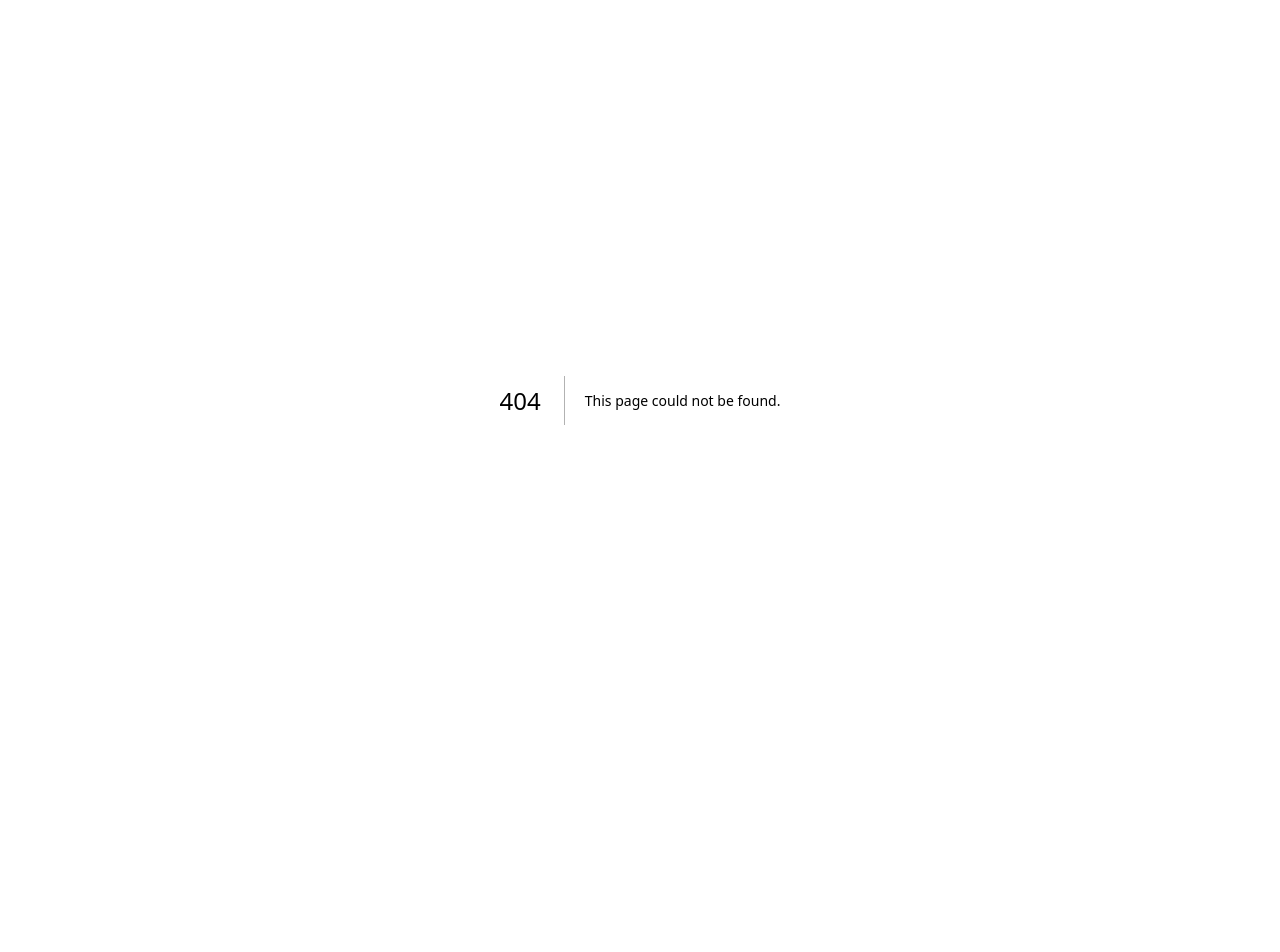
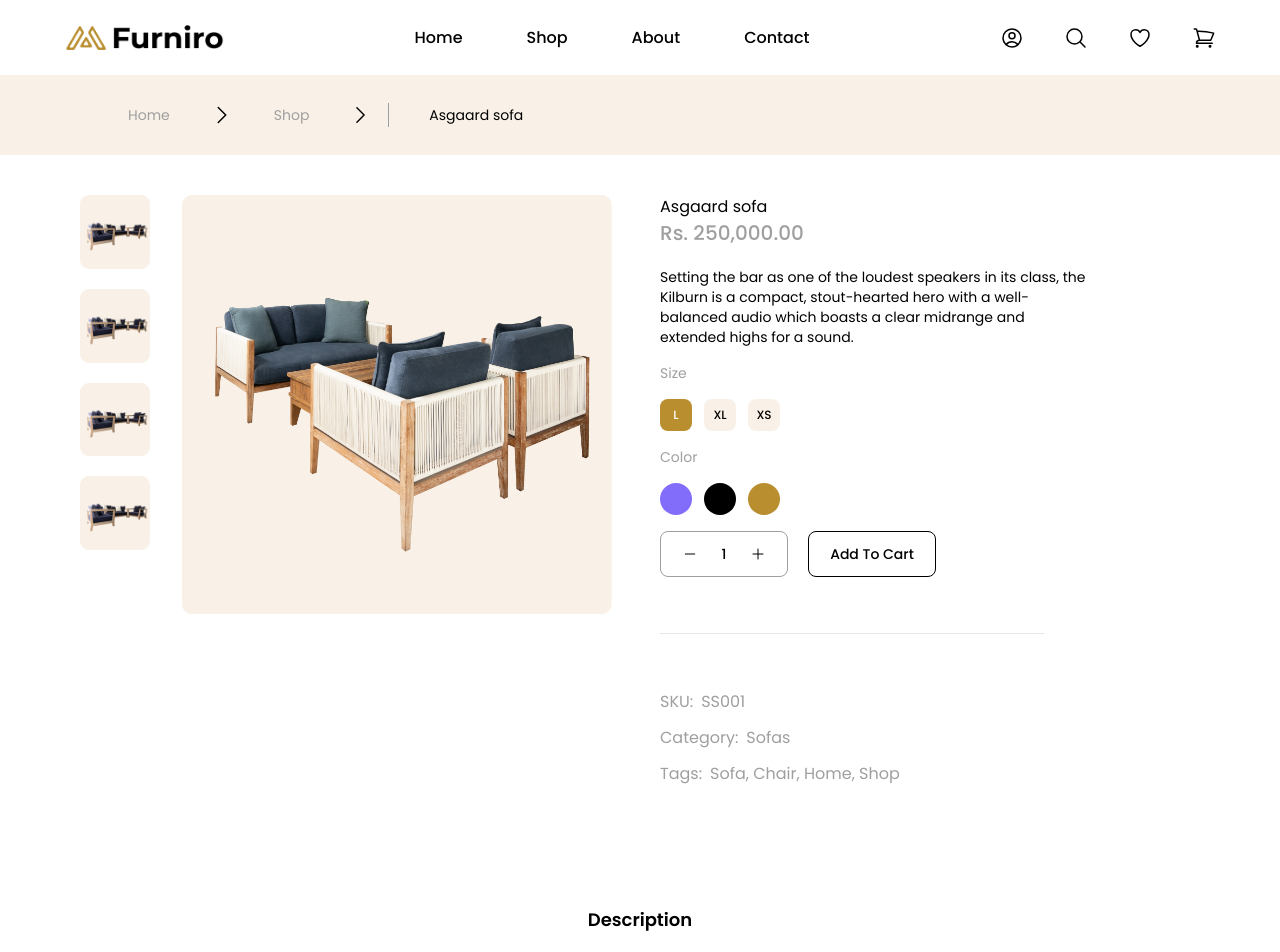
Before and after one commit to fariasagustin3/furniro-app, a Next.js app: page /shop/12345asdfg in a window 1280 px wide. Before the commit this address had no page. Shown: the top 952 px of the page. Before the commit the page ends 800 px from the top, so only its background shows below. Built offline with nearby package versions, Linux system fonts and the light colour scheme.

Commit message:
feat(pages): single product page added

```diff
--- /dev/null
+++ b/app/shop/[id]/page.jsx
@@ -0,0 +1,141 @@
+"use client"
+import Footer from '@/app/ui/footer/Footer';
+import Navbar from '@/app/ui/navbar/Navbar';
+import Image from 'next/image';
+import React, { useState } from 'react';
+import Pic1 from '@/assets/single_product/pic1.png';
+import BigPic from '@/assets/single_product/big_pic.png';
+
+const SingleProductPage = () => {
+  const [quantity, setQuantity] = useState(1);
+
+  return (
+    <div>
+      <Navbar />
+
+      {/* route */}
+      <div className='flex flex-row items-center justify-start px-32 py-7 bg-[#F9F1E7] gap-10'>
+        <span className='text-sm text-[#9F9F9F] font-normal'>Home</span>
+        <svg xmlns="http://www.w3.org/2000/svg" fill="none" viewBox="0 0 24 24" strokeWidth={1.5} stroke="currentColor" className="w-6 h-6">
+          <path strokeLinecap="round" strokeLinejoin="round" d="m8.25 4.5 7.5 7.5-7.5 7.5" />
+        </svg>
+        <span className='text-sm text-[#9F9F9F] font-normal'>Shop</span>
+        <svg xmlns="http://www.w3.org/2000/svg" fill="none" viewBox="0 0 24 24" strokeWidth={1.5} stroke="currentColor" className="w-10 h-6 pr-4 border-r-[1px] border-r-[#9F9F9F]">
+          <path strokeLinecap="round" strokeLinejoin="round" d="m8.25 4.5 7.5 7.5-7.5 7.5" />
+        </svg>
+        <span className='text-sm text-black font-normal'>Asgaard sofa</span>
+      </div>
+
+      {/* page content */}
+      <div>
+        <div className='flex flex-row items-start justify-center gap-10 px-20 py-10'>
+          {/* pictures */}
+          <div className='flex flex-row items-start gap-8 flex-1'>
+            {/* small pictures */}
+            <div className='flex flex-col justify-center items-start gap-5'>
+              {/* single picture */}
+              <div className='max-w-[70px] max-h-[80px] rounded-lg cursor-pointer'>
+                <Image src={Pic1} alt="picture_one" className='w-full h-full' />
+              </div>
+              <div className='max-w-[70px] max-h-[80px] rounded-lg cursor-pointer'>
+                <Image src={Pic1} alt="picture_one" className='w-full h-full' />
+              </div>
+              <div className='max-w-[70px] max-h-[80px] rounded-lg cursor-pointer'>
+                <Image src={Pic1} alt="picture_one" className='w-full h-full' />
+              </div>
+              <div className='max-w-[70px] max-h-[80px] rounded-lg cursor-pointer'>
+                <Image src={Pic1} alt="picture_one" className='w-full h-full' />
+              </div>
+            </div>
+            {/* big picture */}
+            <div className='max-w-[430px] max-h-[430px] rounded-lg cursor-pointer'>
+              <Image src={BigPic} alt="big_pic" className='w-full h-full' />
+            </div>
+          </div>
+
+          {/* product data */}
+          <div className='flex flex-col justify-start items-start gap-4 flex-1'>
+
+            {/* title & description */}
+            <div>
+              <h1 className='font-normal'>Asgaard sofa</h1>
+              <p className='text-xl pb-5 text-[#9F9F9F] font-medium'>Rs. 250,000.00</p>
+              <p className='leading-5 text-sm w-4/5'>
+                Setting the bar as one of the loudest speakers in its class,
+                the Kilburn is a compact, stout-hearted hero with a well-balanced
+                audio which boasts a clear midrange and extended highs for a sound.
+              </p>
+            </div>
+
+            {/* color & size */}
+            <div className='flex flex-col gap-4'>
+              <h3 className='text-[#9F9F9F] text-sm'>Size</h3>
+              <div className='flex flex-row items-center gap-3'>
+                <button className='flex items-center justify-center w-8 h-8 text-xs font-medium py-2 px-2 rounded-lg bg-[#B88E2F] text-white'>L</button>
+                <button className='flex items-center justify-center w-8 h-8 text-xs font-medium py-2 px-2 rounded-lg bg-[#F9F1E7] text-black'>XL</button>
+                <button className='flex items-center justify-center w-8 h-8 text-xs font-medium py-2 px-2 rounded-lg bg-[#F9F1E7] text-black'>XS</button>
+              </div>
+              <h3 className='text-[#9F9F9F] text-sm'>Color</h3>
+              <div className='flex flex-row items-center gap-3'>
+                <div className='w-8 h-8 bg-[#816DFA] rounded-full' />
+                <div className='w-8 h-8 bg-[#000000] rounded-full' />
+                <div className='w-8 h-8 bg-[#B88E2F] rounded-full' />
+              </div>
+
+              <div className='flex flex-row items-center gap-5'>
+                <div className='flex flex-row items-center justify-center gap-6 py-3 border-[1px] border-[#9F9F9F] rounded-lg w-32'>
+                  <button onClick={() => setQuantity(quantity - 1)} disabled={quantity < 2}>
+                    <svg xmlns="http://www.w3.org/2000/svg" fill="none" viewBox="0 0 24 24" strokeWidth={1.5} stroke="currentColor" className="w-4 h-4">
+                      <path strokeLinecap="round" strokeLinejoin="round" d="M5 12h14" />
+                    </svg>
+                  </button>
+                  <p className='text-sm font-medium'>{quantity}</p>
+                  <button onClick={() => setQuantity(quantity + 1)}>
+                    <svg xmlns="http://www.w3.org/2000/svg" fill="none" viewBox="0 0 24 24" strokeWidth={1.5} stroke="currentColor" className="w-4 h-4">
+                      <path strokeLinecap="round" strokeLinejoin="round" d="M12 4.5v15m7.5-7.5h-15" />
+                    </svg>
+                  </button>
+                </div>
+                <button className='border-[1px] border-black rounded-lg w-32 text-sm font-medium py-3'>Add To Cart</button>
+              </div>
+              <hr className='w-96 my-10' />
+              {/* additional information */}
+              <div className='flex flex-col items-start justify-center gap-3'>
+                <div className='flex flex-row items-center gap-2'>
+                  <span className='text-[#9F9F9F]'>SKU:</span>
+                  <span className='text-[#9F9F9F]'>SS001</span>
+                </div>
+                <div className='flex flex-row items-center gap-2'>
+                  <span className='text-[#9F9F9F]'>Category:</span>
+                  <span className='text-[#9F9F9F]'>Sofas</span>
+                </div>
+                <div className='flex flex-row items-center gap-2'>
+                  <span className='text-[#9F9F9F]'>Tags:</span>
+                  <span className='text-[#9F9F9F]'>Sofa, Chair, Home, Shop</span>
+                </div>
+              </div>
+            </div>
+
+
+          </div>
+        </div>
+        <div className='my-20 px-40 flex flex-col gap-5'>
+          <h3 className='text-lg font-semibold text-black text-center'>Description</h3>
+          <p className='text-sm text-[#9F9F9F] text-left'>
+            Weighing in under 7 pounds, the Kilburn is a lightweight piece of vintage
+            styled engineering. Setting the bar as one of the loudest speakers in its
+            class, the Kilburn is a compact, stout-hearted hero with a well-balanced
+            audio which boasts a clear midrange and extended highs for a sound that is
+            both articulate and pronounced. The analogue knobs allow you to fine tune
+            the controls to your personal preferences while the guitar-influenced
+            leather strap enables easy and stylish travel.
+          </p>
+        </div>
+      </div>
+      <hr />
+      <Footer />
+    </div>
+  );
+}
+
+export default SingleProductPage;
--- a/app/ui/benefits/Benefits.jsx
+++ b/app/ui/benefits/Benefits.jsx
@@ -7,8 +7,8 @@ import CustomerSupport from '@/assets/benefits/customer_support.png'
 
 const Benefits = () => {
   return (
-    <div className='h-full flex flex-row items-center justify-between gap-5 px-7 py-20 bg-[#FAF3EA] mt-16'>
-      <div className='flex flex-row items-center gap-1 flex-1'>
+    <div className='h-full flex flex-row items-center justify-center gap-5 px-7 py-20 bg-[#FAF3EA] mt-16'>
+      <div className='flex flex-row items-center justify-center gap-1 flex-1'>
         <Image src={Trophy} alt="trophy" className='w-10' />
         <div>
           <p className='text-[#242424] text-xl font-semibold'>{"High Quality"}</p>
@@ -16,7 +16,7 @@ const Benefits = () => {
         </div>
       </div>
 
-      <div className='flex flex-row items-center gap-1 flex-1'>
+      <div className='flex flex-row items-center justify-center gap-1 flex-1'>
         <Image src={Guarantee} alt="trophy" className='w-10' />
         <div>
           <p className='text-[#242424] text-xl font-semibold'>{"Warranty Protection"}</p>
@@ -24,7 +24,7 @@ const Benefits = () => {
         </div>
       </div>
 
-      <div className='flex flex-row items-center gap-1 flex-1'>
+      <div className='flex flex-row items-center justify-center gap-1 flex-1'>
         <Image src={Shipping} alt="trophy" className='w-10' />
         <div>
           <p className='text-[#242424] text-xl font-semibold'>{"Free Shipping"}</p>
@@ -32,7 +32,7 @@ const Benefits = () => {
         </div>
       </div>
 
-      <div className='flex flex-row items-center gap-1 flex-1'>
+      <div className='flex flex-row items-center justify-center gap-1 flex-1'>
         <Image src={CustomerSupport} alt="trophy" className='w-10' />
         <div>
           <p className='text-[#242424] text-xl font-semibold'>{"24 / 7 Support"}</p>
--- a/app/ui/home/product/Product.jsx
+++ b/app/ui/home/product/Product.jsx
@@ -1,10 +1,12 @@
 import Image from 'next/image';
 import React from 'react';
 import ImageExample from '../../../../assets/home/product_image_example.png'
+import Link from 'next/link';
 
 const Product = () => {
   return (
     <div className='flex flex-col items-start bg-[#F4F5F7] cursor-pointer transform transition-transform duration-300 hover:scale-110'>
+      <Link href={`/shop/12345asdfg`}>
         <div className='max-w-[250px] max-h-[550px]'>
           <Image src={ImageExample} alt="product_image" className='w-full h-full' objectFit='contain' />
         </div>
@@ -13,6 +15,7 @@ const Product = () => {
           <p className='text-xs text-[#898989] font-medium'>Stylish cafe chair</p>
           <p className='text-sm text-[#3A3A3A] font-semibold'>Rp 2.500.000</p>
         </div>
+      </Link>
     </div>
   );
 }
--- a/app/ui/navbar/Navbar.jsx
+++ b/app/ui/navbar/Navbar.jsx
@@ -6,7 +6,9 @@ const Navbar = () => {
   return (
     <div className='flex flex-row items-center justify-between py-5 px-16'>
       <div>
-        <Image src={Logo} alt="logo" className='w-40' />
+        <Link href="/">
+          <Image src={Logo} alt="logo" className='w-40' />
+        </Link>
       </div>
 
       <ul className='flex flex-row items-center font-medium gap-16'>
```
Also changed, not shown: assets/single_product/big_pic.png (added), assets/single_product/pic1.png (added). Lines whose indentation alone changed are shown as unchanged.
